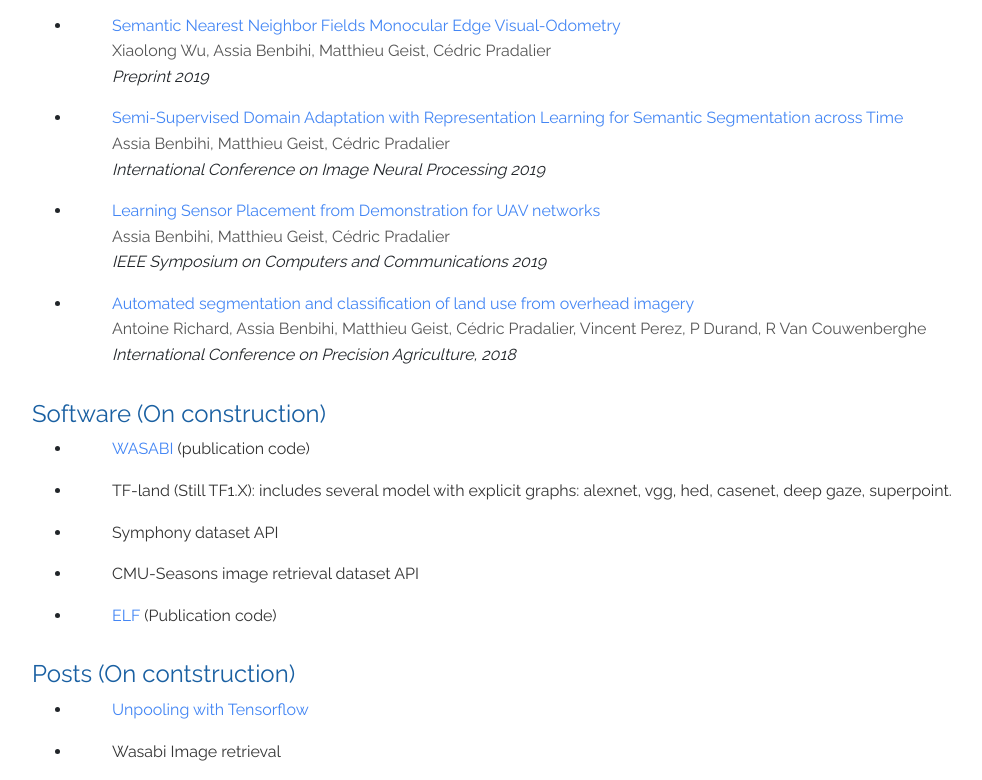
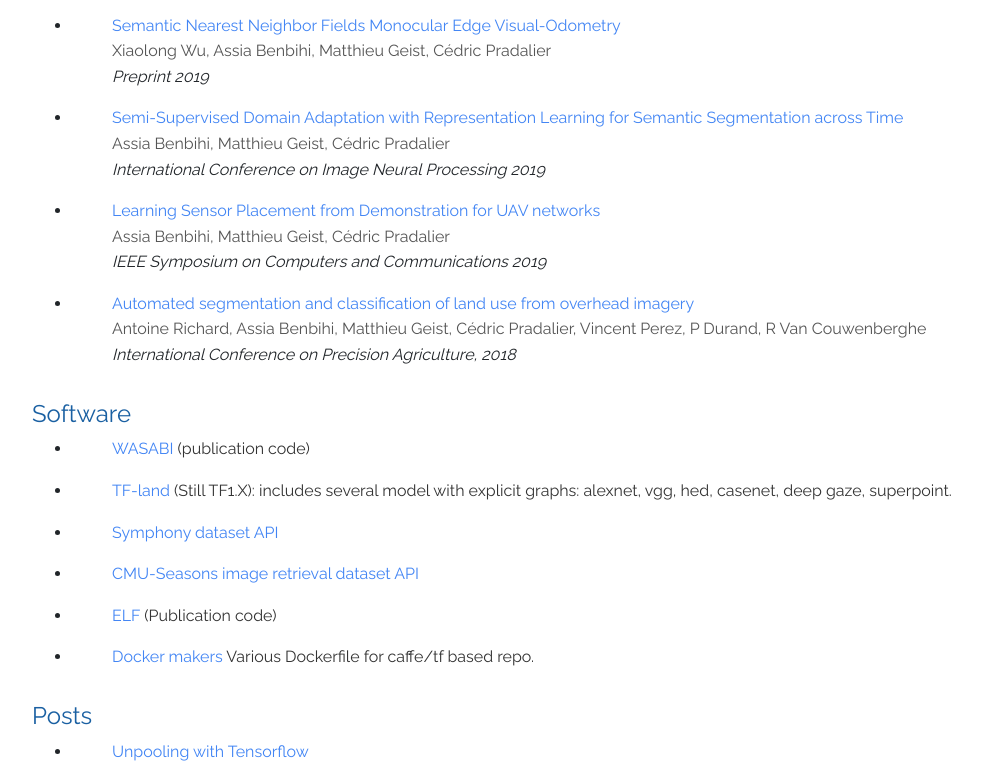
Before and after one commit to abenbihi/abenbihi.github.io, a plain HTML site: page index.html in a window 1280 px wide. Shown: the part 625-1405 px from the top of the page, without its empty margins (53-1035 px from the left). Drawn offline with nearby package versions, Linux system fonts and the light colour scheme; some icons are missing.

Commit message:
update repo

```diff
--- a/index.html
+++ b/index.html
@@ -195,13 +195,14 @@ ul.pub li.venue a {text-decoration: none}
           <div class="media">
             <div class="media-body">
               <a name="software"></a>
-              <h4 class="mt.o">Software (On construction)</h4>
+              <h4 class="mt.o">Software</h4>
               <ul>
                 <li> <ul class="pub"> <li class="title"><a href="https://github.com/abenbihi/wasabi.git">WASABI</a> (publication code)</li> </ul> </li>
-                <li> <ul class="pub"> <li class="title">TF-land (Still TF1.X): includes several model with explicit graphs: alexnet, vgg, hed, casenet, deep gaze, superpoint.</li> </ul> </li>
-                <li> <ul class="pub"> <li class="title">Symphony dataset API</li> </ul> </li>
-                <li> <ul class="pub"> <li class="title">CMU-Seasons image retrieval dataset API</li> </ul> </li>
+                <li> <ul class="pub"> <li class="title"><a href="https://github.com/abenbihi/tf_land.git">TF-land</a> (Still TF1.X): includes several model with explicit graphs: alexnet, vgg, hed, casenet, deep gaze, superpoint.</li> </ul> </li>
+                <li> <ul class="pub"> <li class="title"><a href="https://github.com/abenbihi/pydata/tree/master/pysymphony">Symphony dataset API</a></li> </ul> </li>
+                <li> <ul class="pub"> <li class="title"><a href="https://github.com/abenbihi/pydata/tree/master/pycmu">CMU-Seasons image retrieval dataset API</a></li> </ul> </li>
                 <li> <ul class="pub"> <li class="title"><a href="https://github.com/abenbihi/elf.git"> ELF</a> (Publication code)</li> </ul> </li>
+                <li> <ul class="pub"> <li class="title"><a href="https://github.com/abenbihi/docker_generic"> Docker makers</a> Various Dockerfile for caffe/tf based repo.</li> </ul> </li>
                 <!--<li> <ul class="pub"> <li class="title">CGAL tools for art-gallery-problem (mlwcom)</li> </ul> </li>-->
                 <!--<li> <ul class="pub"> <li class="title">Caffe feature visualisation (iconip)</li> </ul> </li>-->
               </ul>
@@ -217,10 +218,9 @@ ul.pub li.venue a {text-decoration: none}
           <div class="media">
             <div class="media-body">
               <a name="posts"></a>
-              <h4 class="mt.o">Posts (On contstruction)</h4>
+              <h4 class="mt.o">Posts</h4>
               <ul>
                 <li> <ul class="pub"> <li class="title"><a href="posts/2018-06-tf-unpooling/">Unpooling with Tensorflow</a> </li> </ul> </li>
-                <li> <ul class="pub"> <li class="title">Wasabi Image retrieval</a> </li> </ul> </li>
                 <!--<li> <ul class="pub"> <li class="title">Convert caffe model to tensorflow graph</a> </li> </ul> </li>
                 <li> <ul class="pub"> <li class="title">Convert Pytorch model to tensorflow graph</a> </li> </ul> </li>
                 <li> <ul class="pub"> <li class="title">Offline install of ubuntu16 (TODO)</a> </li> </ul> </li>-->
```
